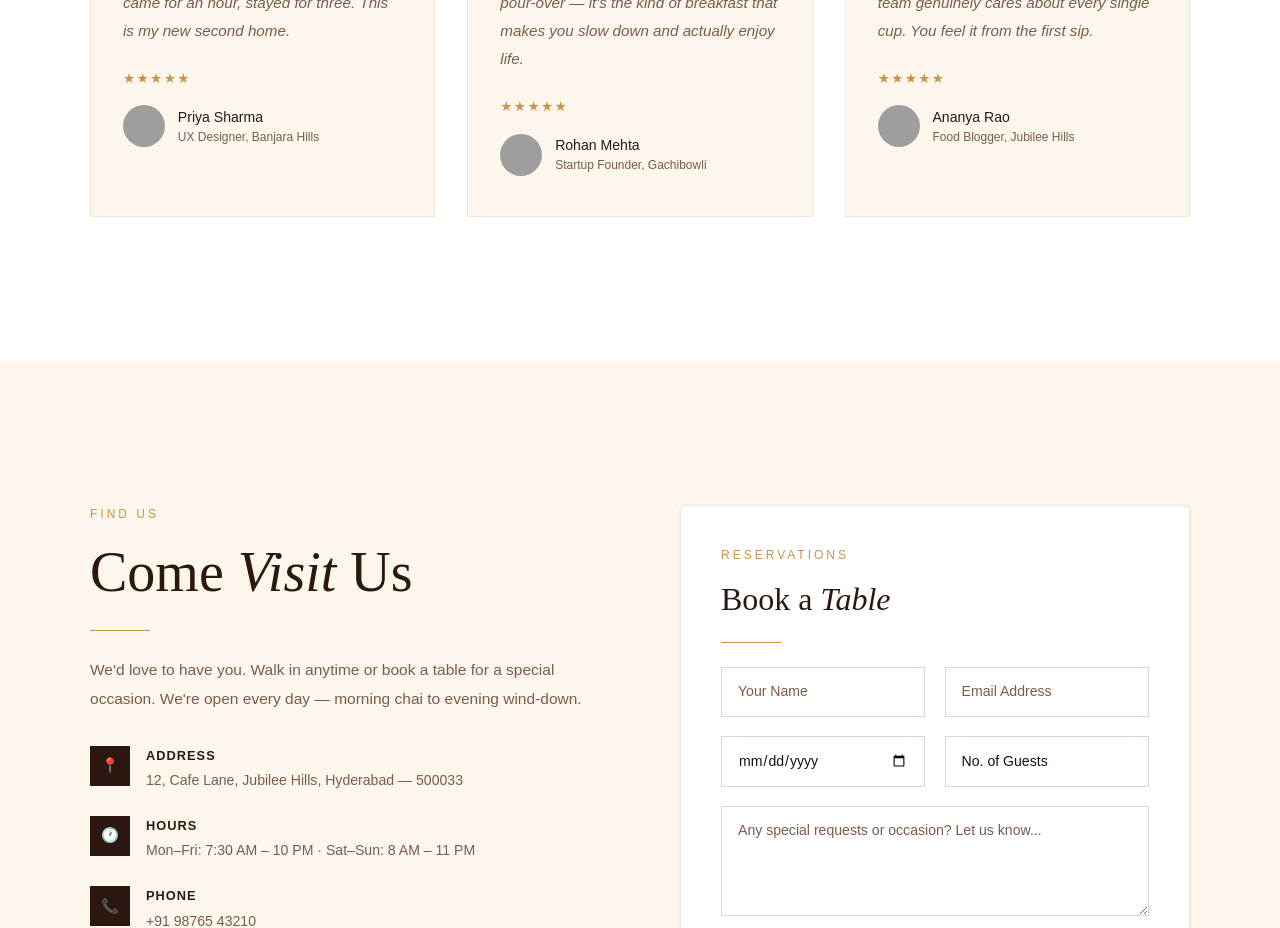
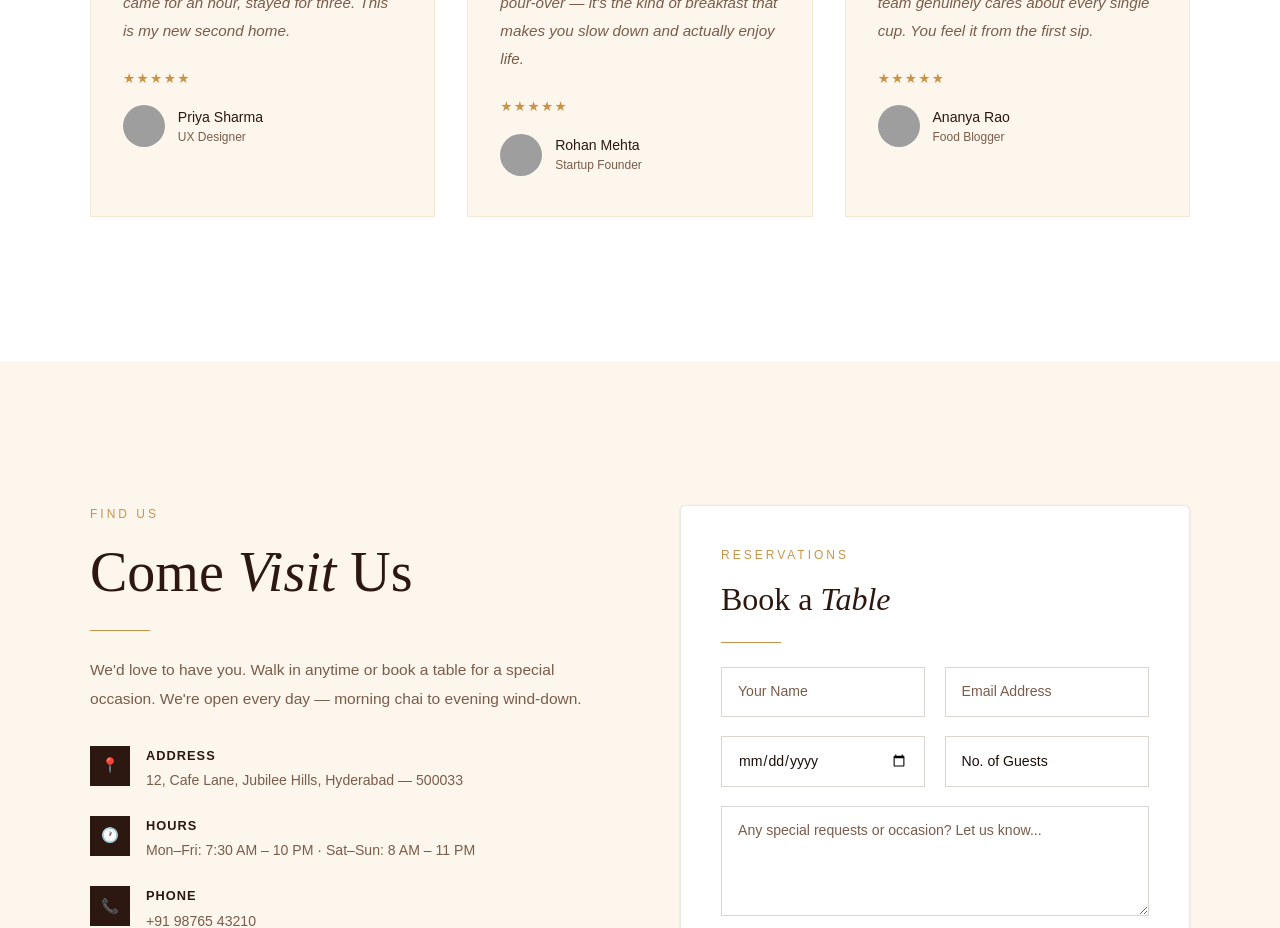
Before and after one commit to aasrith72/cafe-idea, a React (Vite) app: page / in a window 1280 px wide. Shown: the part 4560-5488 px from the top of the page. Built offline with nearby package versions, Linux system fonts and the light colour scheme; grey boxes are pictures that could not be loaded.

Commit message:
reviewers address removed

```diff
--- a/src/App.jsx
+++ b/src/App.jsx
@@ -85,19 +85,19 @@ export default function App() {
       text: "Honestly the best cold brew I've had in Hyderabad. The vibe is incredible — came for an hour, stayed for three. This is my new second home.",
       avatar: "https://images.unsplash.com/photo-1494790108377-be9c29b29330?w=100&q=80",
       name: "Priya Sharma",
-      role: "UX Designer, Banjara Hills"
+      role: "UX Designer"
     },
     {
       text: "The Brioche French Toast is absolutely divine. Paired with their single origin pour-over — it's the kind of breakfast that makes you slow down and actually enjoy life.",
       avatar: "https://images.unsplash.com/photo-1507003211169-0a1dd7228f2d?w=100&q=80",
       name: "Rohan Mehta",
-      role: "Startup Founder, Gachibowli"
+      role: "Startup Founder"
     },
     {
       text: "I've been to cafes across the country and Noir & Roast has something special. The team genuinely cares about every single cup. You feel it from the first sip.",
       avatar: "https://images.unsplash.com/photo-1438761681033-6461ffad8d80?w=100&q=80",
       name: "Ananya Rao",
-      role: "Food Blogger, Jubilee Hills"
+      role: "Food Blogger"
     }
   ];
 
@@ -136,9 +136,8 @@ export default function App() {
       {/* NAV */}
       <nav
         id="navbar"
-        className={`fixed top-0 left-0 right-0 z-50 px-4 sm:px-6 md:px-[5%] lg:px-[8%] py-[1rem] sm:py-[1.2rem] flex items-center justify-between transition-all duration-500 ${
-          scrolled ? 'bg-[#2C1810]/95 shadow-[0_2px_20px_rgba(0,0,0,0.3)]' : 'bg-transparent'
-        }`}
+        className={`fixed top-0 left-0 right-0 z-50 px-4 sm:px-6 md:px-[5%] lg:px-[8%] py-[1rem] sm:py-[1.2rem] flex items-center justify-between transition-all duration-500 ${scrolled ? 'bg-[#2C1810]/95 shadow-[0_2px_20px_rgba(0,0,0,0.3)]' : 'bg-transparent'
+          }`}
       >
         <a href="#" className="font-['Cormorant_Garamond',serif] text-[1.4rem] sm:text-[1.6rem] font-semibold text-white tracking-[0.05em] no-underline">
           Noir <span className="text-[#C9944A]">&</span> Roast
@@ -180,7 +179,7 @@ export default function App() {
               </li>
             ))}
             <li>
-               <button
+              <button
                 className="w-full mt-2 bg-[#C9944A] text-white border-none py-3 px-6 font-['DM_Sans',sans-serif] text-[0.85rem] font-medium tracking-[0.08em] uppercase cursor-pointer hover:bg-[#E8B96A] transition-colors duration-300"
                 onClick={() => {
                   setIsMobileMenuOpen(false);
@@ -265,11 +264,10 @@ export default function App() {
           {['all', 'coffee', 'food', 'dessert'].map((cat) => (
             <button
               key={cat}
-              className={`py-[0.45rem] sm:py-[0.5rem] px-[1.2rem] sm:px-[1.5rem] border font-['DM_Sans',sans-serif] text-[0.75rem] sm:text-[0.8rem] tracking-[0.08em] uppercase cursor-pointer transition-all duration-300 ${
-                activeCategory === cat
+              className={`py-[0.45rem] sm:py-[0.5rem] px-[1.2rem] sm:px-[1.5rem] border font-['DM_Sans',sans-serif] text-[0.75rem] sm:text-[0.8rem] tracking-[0.08em] uppercase cursor-pointer transition-all duration-300 ${activeCategory === cat
                   ? 'bg-[#2C1810] text-white border-[#2C1810]'
                   : 'bg-transparent text-[#7a5c4a] border-[#4A2C1A]/25 hover:bg-[#2C1810] hover:text-white hover:border-[#2C1810]'
-              }`}
+                }`}
               onClick={() => setActiveCategory(cat)}
             >
               {cat === 'all' ? 'All' : cat.charAt(0).toUpperCase() + cat.slice(1)}
```
